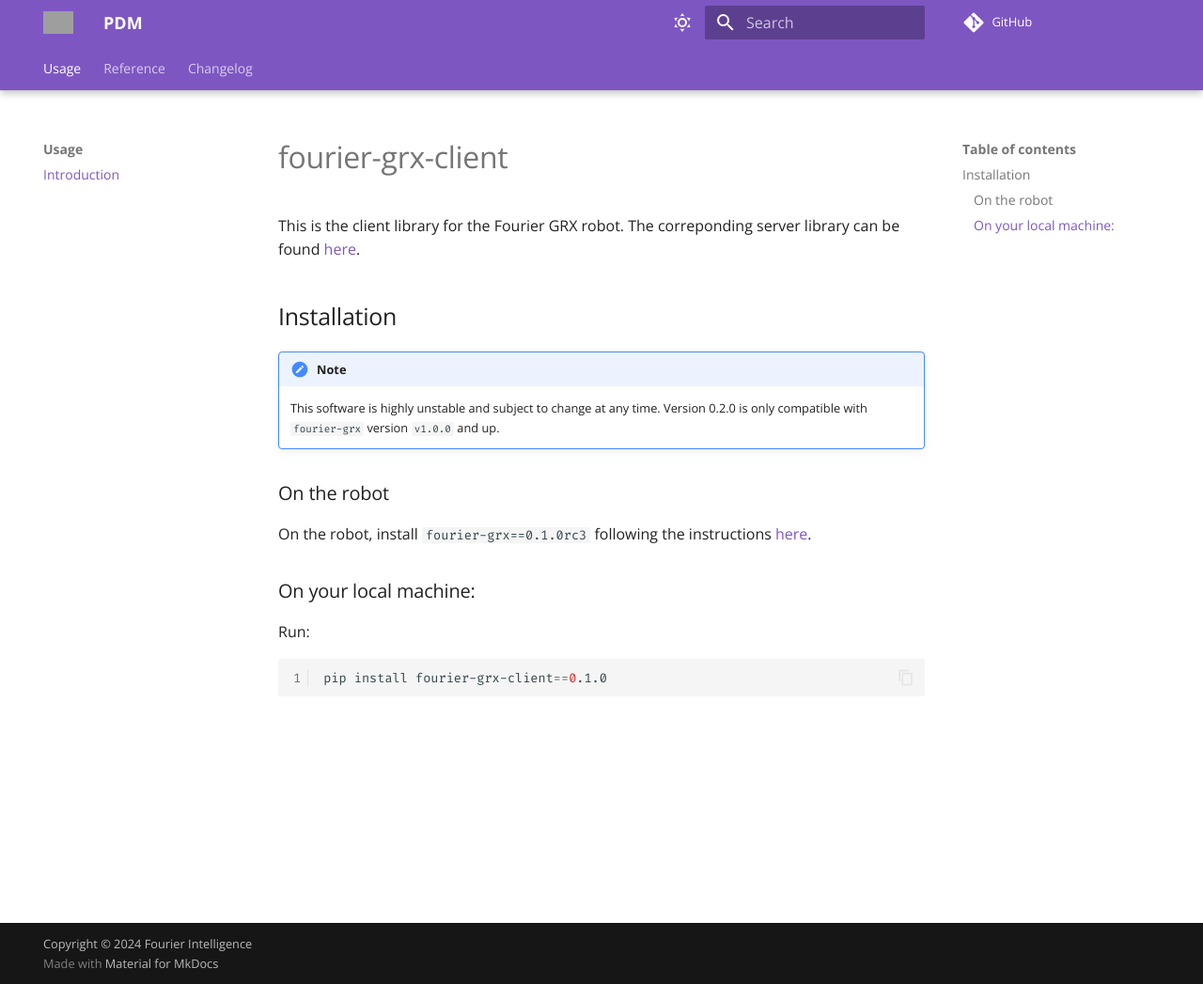
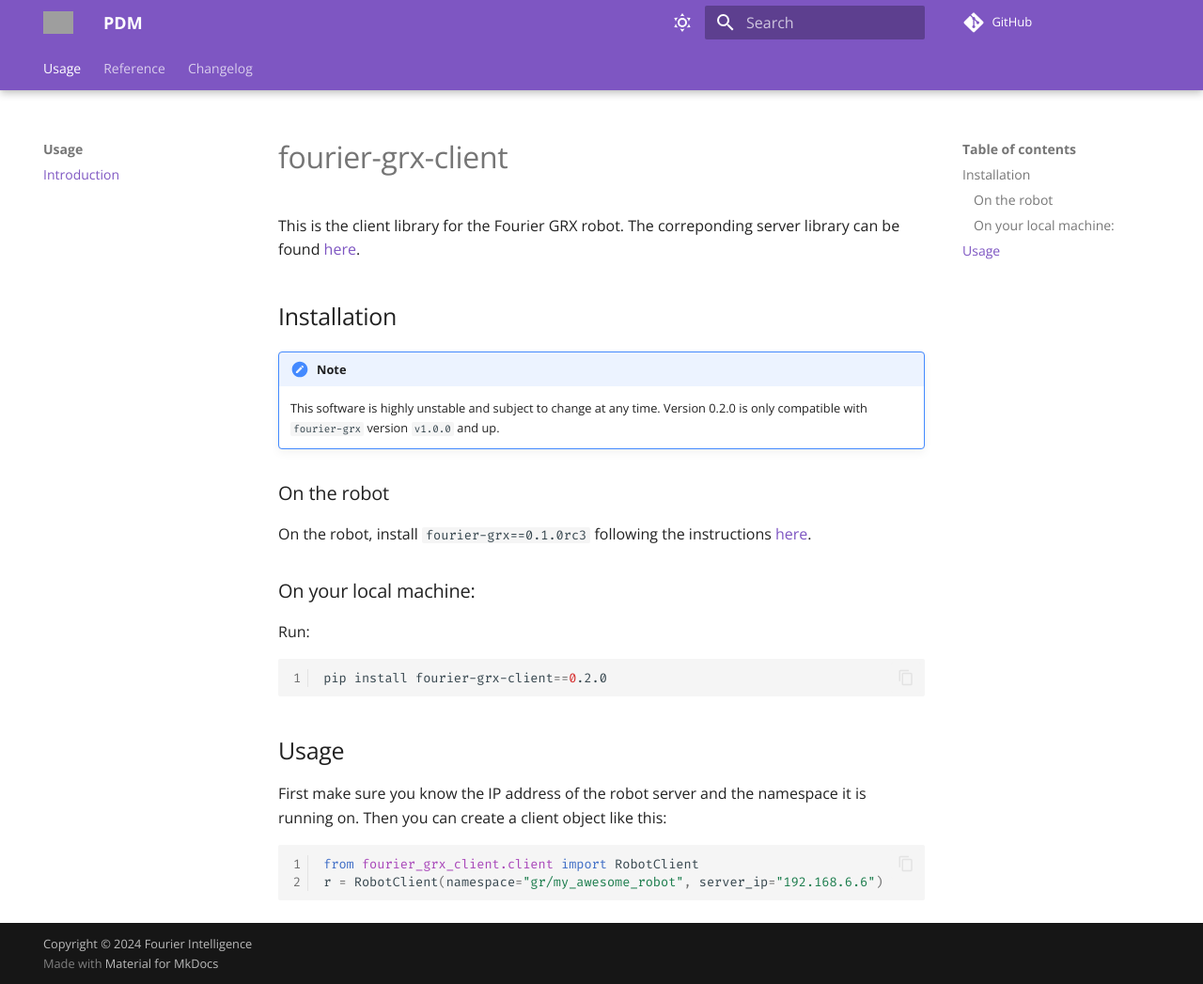
Before and after one commit to FFTAI/fourier-grx-client, an MkDocs documentation site: the page built from docs/index.md, in a window 1280 px wide and 1047 px high. Shown: the whole window at 94% size. Built offline with MkDocs 1.6.1 and Material for MkDocs 9.7.7, drawn with Linux system fonts in a browser that asks for light colours; comment, search, counter and statistics services are not loaded; the version menu is left out; grey boxes are pictures that could not be loaded.

Commit message:
📝 update docs
Signed-off-by: Yuxiang Gao <yuxiang.gao@fftai.com>

````diff
--- a/docs/index.md
+++ b/docs/index.md
@@ -8,7 +8,6 @@
 !!! note
     This software is highly unstable and subject to change at any time. Version 0.2.0 is only compatible with `fourier-grx` version `v1.0.0` and up.
 
-
 ### On the robot
 
 On the robot, install `fourier-grx==0.1.0rc3` following the instructions [here](https://github.com/FFTAI/Wiki-GRx-Deploy/tree/0.1.0rc3).
@@ -18,5 +17,13 @@
 Run:
 
 ```bash
-pip install fourier-grx-client==0.1.0
+pip install fourier-grx-client==0.2.0
 ```
+
+## Usage
+
+First make sure you know the IP address of the robot server and the namespace it is running on. Then you can create a client object like this:
+```python
+from fourier_grx_client.client import RobotClient
+r = RobotClient(namespace="gr/my_awesome_robot", server_ip="192.168.6.6")
+```
````
Also changed, not shown: README.md (+1 -1 lines).
